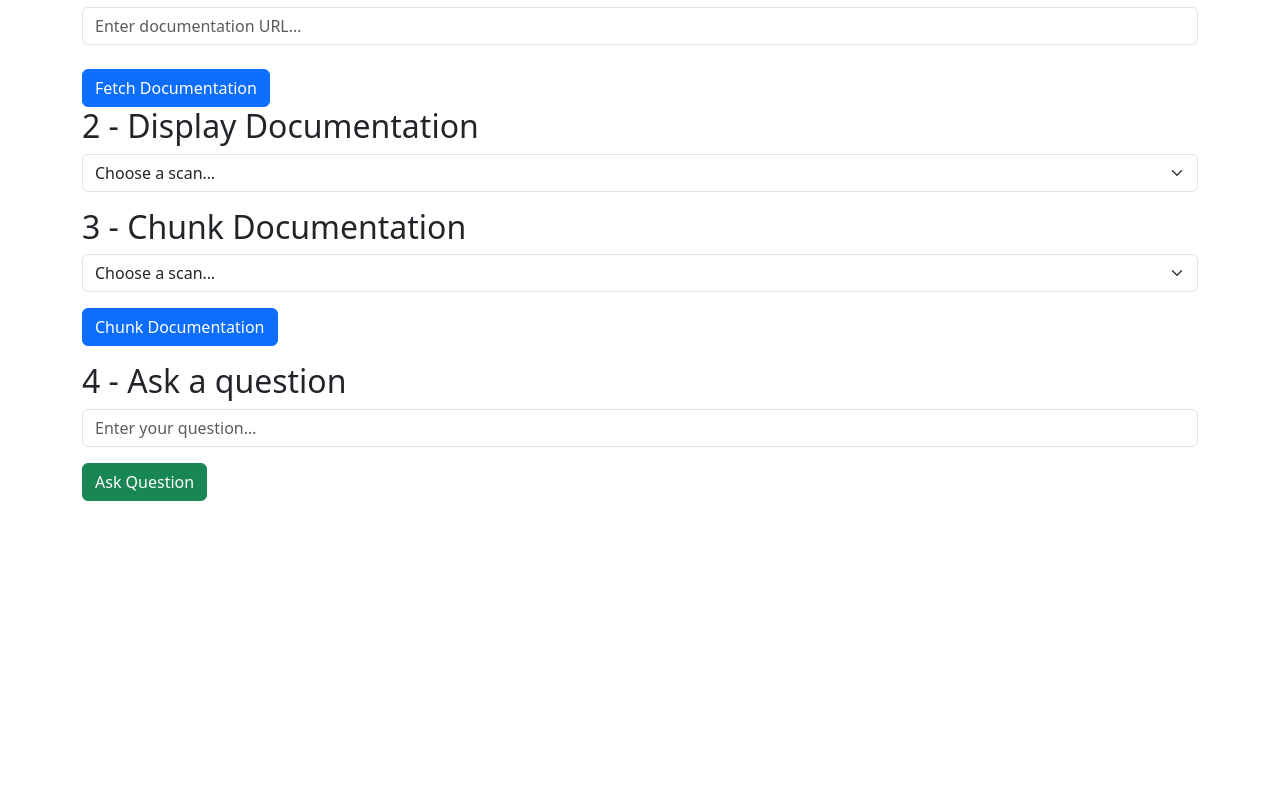
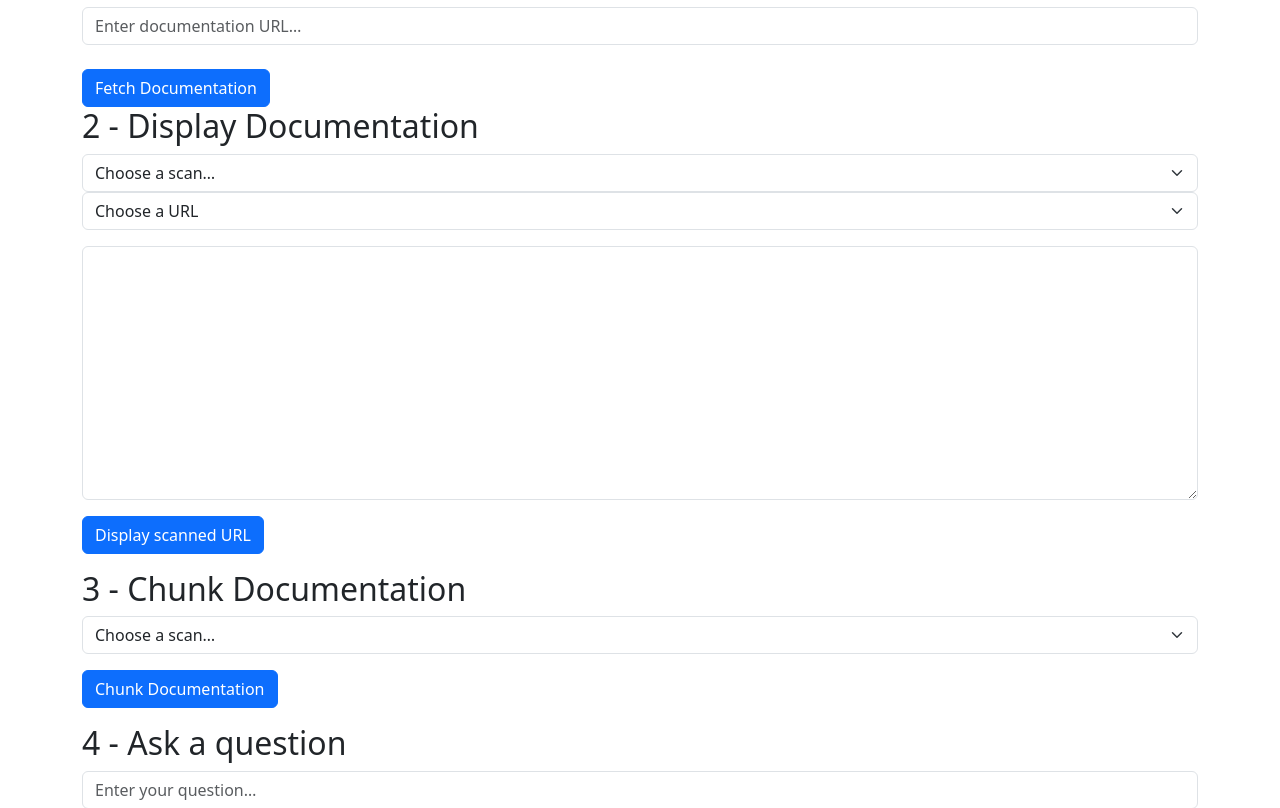
Before and after one commit to lmazure/rag, a Flask app: page / in a window 1280 px wide. Shown: the part 159-967 px from the top of the page. Before the commit the page ends 660 px from the top, so only its background shows below. Run offline with Flask 3, Linux system fonts and the light colour scheme; data that the repository does not hold is empty.

Commit message:
WIP: (tested) display of scanned URL

```diff
--- a/doc_chat/app.py
+++ b/doc_chat/app.py
@@ -19,6 +19,7 @@ load_dotenv()
 
 # Configure Together AI
 MODEL = "meta-llama/Llama-3.3-70B-Instruct-Turbo"
+port = 5000
 
 db_path = "data"
 db = ScanDB(db_path)
@@ -33,7 +34,7 @@ def get_all_html_urls(base_url: str) -> List[str]:
 
     for link in soup.find_all('a'):
         href = link.get('href')
-        if href and href.endswith('.html'):
+        if href and (href.endswith('.html') or href.endswith('.htm')):
             if href.startswith('http'):
                 urls.append(href)
             else:
@@ -47,12 +48,21 @@ def compute_scanned_url_filename(id: int) -> str:
 
 def fetch_content(scan_id: int, url: str) -> None:
     """Fetch content from URL and split into chunks."""
+
+    # Add the scanned URL to the database
     id = db.add_scanned_url(scan_id, url)
+
+    # Fetch the content
     converter = DocumentConverter()
     result = converter.convert(url)
     doc = result.document
-    with Path(compute_scanned_url_filename(id)).open("w", encoding="utf-8") as fp:
+
+    # Save the document to a JSON file
+    filename = compute_scanned_url_filename(id)
+    Path(filename).parent.mkdir(parents=True, exist_ok=True)
+    with Path(filename).open("w", encoding="utf-8") as fp:
         fp.write(json.dumps(doc.export_to_dict()))
+
     return
 
 def chunk_content(scan_id: int) -> List[Tuple[str, str]]:
@@ -127,6 +137,24 @@ def get_all_scans():
     scans = db.get_all_scans()
     return jsonify(scans)
 
+@app.route('/scanned_urls', methods=['POST'])
+def get_all_scanned_urls():
+    scan_id = request.args.get('scan_id')
+    if not scan_id:
+        return jsonify({'error': 'scan_id is required'}), 400
+    urls = db.get_all_scanned_urls(scan_id)
+    return jsonify(urls)
+
+@app.route('/scanned_url', methods=['POST'])
+def get_scanned_url():
+    scanned_url_id = request.args.get('scanned_url_id')
+    if not scanned_url_id:
+        return jsonify({'error': 'scanned_url_id is required'}), 400
+    with Path(compute_scanned_url_filename(int(scanned_url_id))).open("r", encoding="utf-8") as fp:
+        doc_dict = json.loads(fp.read())
+        doc = DoclingDocument.model_validate(doc_dict)
+    return jsonify(doc.export_to_markdown())
+
 @app.route('/chunk', methods=['POST'])
 def chunk():
     scan_id = request.args.get('scan_id')
@@ -139,7 +167,7 @@ def chunk():
     all_metadatas = []
     all_ids = []
 
-    chunks = chunk_content(scan_id)
+    chunks = chunk_content(int(scan_id))
     i = 0
     for (chunk, url) in chunks:
         all_chunks.append(chunk)
@@ -177,4 +205,4 @@ def query():
     })
 
 if __name__ == '__main__':
-    app.run(debug=True)
+    app.run(host='0.0.0.0', port=port, debug=True)
--- a/doc_chat/static/script.js
+++ b/doc_chat/static/script.js
@@ -65,6 +65,78 @@ async function loadScans() {
 
 // Load scans when the page loads
 document.addEventListener('DOMContentLoaded', loadScans);
+
+document.getElementById('scanSelectorForDisplay').addEventListener('input', async () => {
+    const scan_id = document.getElementById('scanSelectorForDisplay').value;
+    const scannedUrlSelectorForDisplay = document.getElementById('scannedUrlSelectorForDisplay');
+
+    // Clear existing options except the default one
+    while (scannedUrlSelectorForDisplay.options.length > 1) {
+        scannedUrlSelectorForDisplay.remove(1);
+    }
+
+    if (scan_id == 0) {
+        return;
+    }
+
+    try {
+        const response = await fetch(`/scanned_urls?scan_id=${scan_id}`, {
+            method: 'POST'
+        });
+        const scans = await response.json();
+        scans.forEach(scan => {
+            // Add to scanned URLs selector
+            const scannedUrlOption = document.createElement('option');
+            scannedUrlOption.value = scan[0];
+            scannedUrlOption.textContent = scan[1];
+            scannedUrlSelectorForDisplay.appendChild(scannedUrlOption);
+        });
+
+    } catch (error) {
+        fetchStatus.textContent = 'Error fetching documentation';
+        console.error(error);
+    } finally {
+        fetchBtn.disabled = false;
+    }})
+
+    document.getElementById('scannedUrlSelectorForDisplay').addEventListener('input', async () => {
+        const scanned_url_id = document.getElementById('scannedUrlSelectorForDisplay').value;
+        document.getElementById('scannedUrlSelectorForDisplay').value = scanned_url_id;
+        const displayedDocumentation = document.getElementById('scannedUrlDisplay');
+
+        if (scanned_url_id == 0) {
+            displayedDocumentation.textContent = '';
+            return;
+        }
+
+        try {
+            const response = await fetch(`/scanned_url?scanned_url_id=${scanned_url_id}`, {
+                method: 'POST'
+            });
+            const data = await response.json();
+            displayedDocumentation.textContent = data;
+        } catch (error) {
+            console.error(error);
+        }
+    })
+
+    document.getElementById('displayScannedUrlBtn').addEventListener('click', () => {
+        const scannedUrlSelectorForDisplay = document.getElementById('scannedUrlSelectorForDisplay');
+        const scanned_url_id = scannedUrlSelectorForDisplay.value;
+        const scanned_url = scannedUrlSelectorForDisplay.options[scannedUrlSelectorForDisplay.selectedIndex].text;
+
+        if (scanned_url_id == 0) {
+            return;
+        }
+
+        const newTab = window.open(scanned_url, '_blank');
+        if (newTab) {
+            newTab.focus();
+        } else {
+            console.warn('Unable to open new tab. Pop-up blocker might be enabled.');
+        }
+
+    })
 
 document.getElementById('chunkBtn').addEventListener('click', async () => {
     const scanSelectorForChunk = document.getElementById('scanSelectorForChunk');
--- a/doc_chat/templates/index.html
+++ b/doc_chat/templates/index.html
@@ -25,6 +25,11 @@
             <select id="scanSelectorForDisplay" class="form-select">
                 <option selected value="0">Choose a scan…</option>
             </select>
+            <select id="scannedUrlSelectorForDisplay" class="form-select">
+                <option selected value="0">Choose a URL</option>
+            </select>
+            <textarea id="scannedUrlDisplay" class="form-control mt-3" rows="10" readonly></textarea>
+            <button id="displayScannedUrlBtn" class="btn btn-primary mt-3">Display scanned URL</button>
         </div>
 
         <h2>3 - Chunk Documentation</h2>
```
Also changed, not shown: doc_chat/TODO.md (+3 -1 lines).
